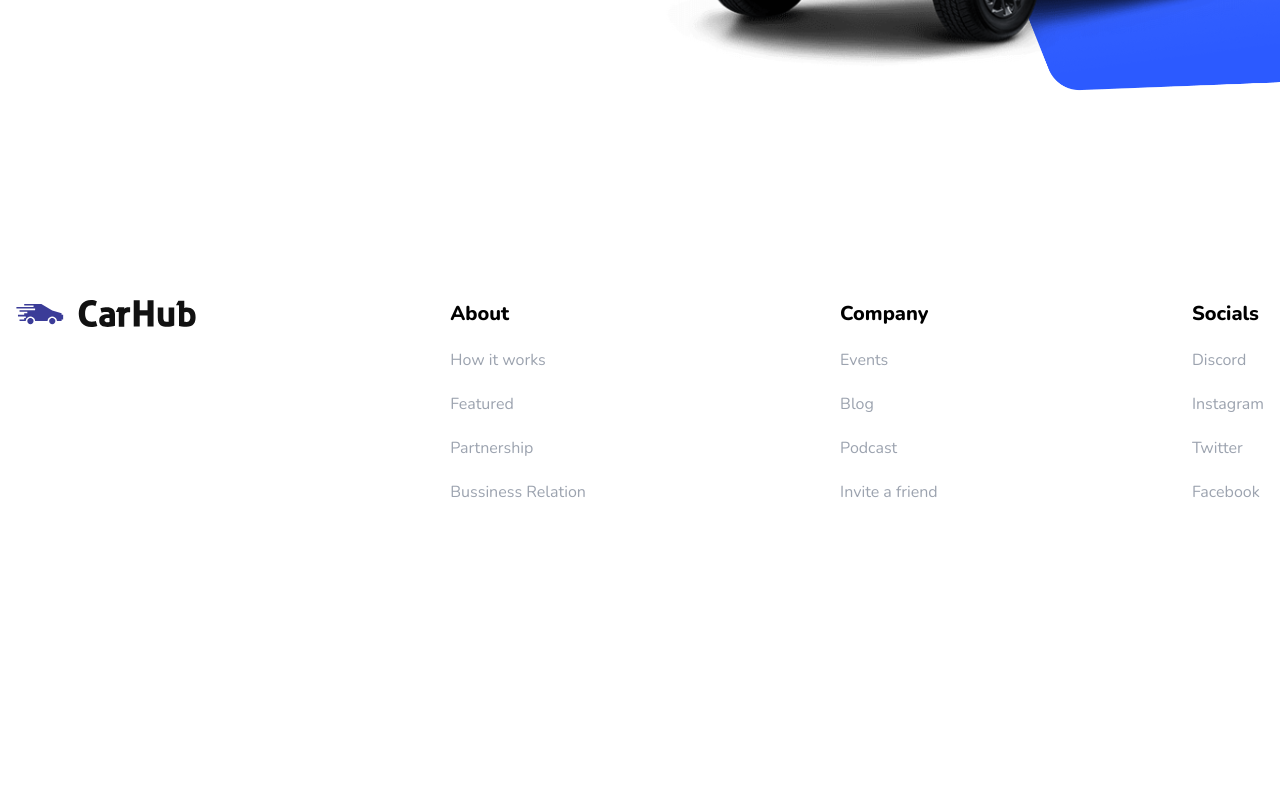
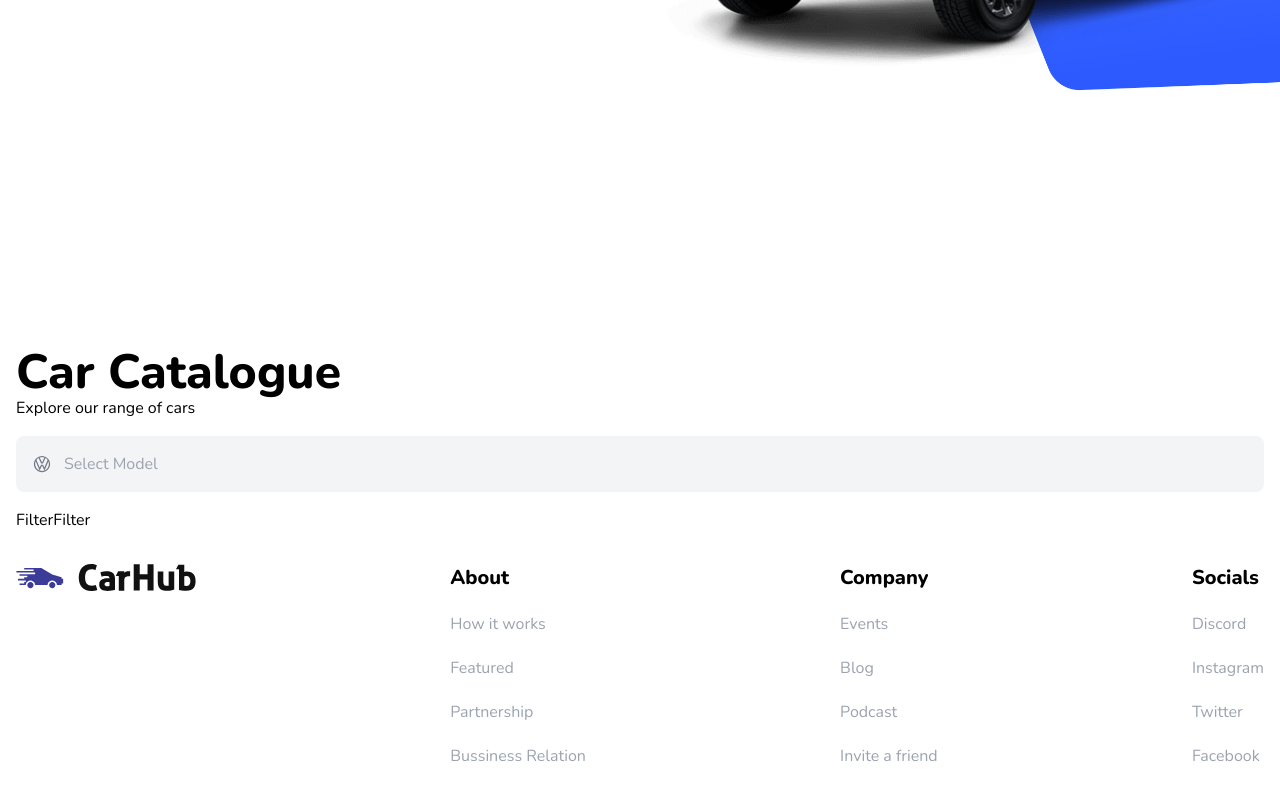
Before and after one commit to ty-vile/car_Project, a Next.js app: page / in a window 1280 px wide. Shown: the part 516-1316 px from the top of the page. Before the commit the page ends 1076 px from the top, so only its background shows below. Built offline with nearby package versions, Linux system fonts and the light colour scheme.

Commit message:
add combobox functionality

```diff
--- a/app/page.tsx
+++ b/app/page.tsx
@@ -1,9 +1,23 @@
-import { Hero } from "@/components";
+import { Filter, Hero, SearchBar } from "@/components";
 
 export default function Home() {
   return (
-    <main className="flex h-screen w-screen justify-center items-center overflow-x-hidden">
+    <main className="overflow-x-hidden">
       <Hero />
+      <div className="mt-12 max-w-[1800px] mx-auto p-4" id="catalogue">
+        <div className="w-full flex flex-col">
+          <h1>Car Catalogue</h1>
+          <p>Explore our range of cars</p>
+        </div>
+        <div className="w-full">
+          <SearchBar />
+
+          <div className="flex">
+            <Filter title="fuel" />
+            <Filter title="year" />
+          </div>
+        </div>
+      </div>
     </main>
   );
 }
--- /dev/null
+++ b/components/Filter.tsx
@@ -0,0 +1,7 @@
+import { FilterProps } from "@/types";
+
+function Filter({ title }: FilterProps) {
+  return <div>Filter</div>;
+}
+
+export default Filter;
--- a/components/Header.tsx
+++ b/components/Header.tsx
@@ -5,7 +5,7 @@ import { Button } from "@/components";
 function Header() {
   return (
     <header className="fixed bg-white w-full z-50">
-      <nav className="flex items-center justify-between max-w-[1800px] mx-auto  p-4">
+      <nav className="flex items-center justify-between max-w-[1800px] mx-auto p-4">
         <div>
           <Link href="/">
             <Image
--- a/components/Hero.tsx
+++ b/components/Hero.tsx
@@ -7,7 +7,7 @@ function Hero() {
   const handleScroll = () => {};
 
   return (
-    <div className="flex flex-col z-0 max-w-[1800px] mx-auto xl:flex-row w-full">
+    <div className="flex flex-col min-h-screen items-center z-0 max-w-[1800px] mx-auto xl:flex-row w-full">
       <div className="flex flex-col w-full gap-5 mb-20 px-4 pt-24 z-20 xl:mb-0  xl:pt-0 xl:justify-center ">
         <h1>Find, book, or rent a car - quickly and easily!</h1>
         <p className="text-xl">
--- /dev/null
+++ b/components/SearchBar.tsx
@@ -0,0 +1,21 @@
+"use client";
+import { useState } from "react";
+import { SearchManufacturer } from "@/components";
+
+function SearchBar() {
+  const [manufacturer, setManufacturer] = useState("");
+  const handleSearch = () => {};
+
+  return (
+    <form onSubmit={handleSearch}>
+      <div className="my-4 w-full">
+        <SearchManufacturer
+          manufacturer={manufacturer}
+          setManufacturer={setManufacturer}
+        />
+      </div>
+    </form>
+  );
+}
+
+export default SearchBar;
--- /dev/null
+++ b/components/SearchManufacturer.tsx
@@ -0,0 +1,73 @@
+"use client";
+
+import Image from "next/image";
+import { useState, Fragment } from "react";
+import { SearchManufacturerProps } from "@/types";
+import { Combobox, Transition } from "@headlessui/react";
+import { manufacturers } from "@/constants";
+
+function SearchManufacturer({
+  manufacturer,
+  setManufacturer,
+}: SearchManufacturerProps) {
+  const [query, setQuery] = useState("");
+
+  const filteredManufacturers =
+    query === ""
+      ? manufacturers
+      : manufacturers.filter((item) =>
+          item
+            .toLowerCase()
+            .replace(/\s+/g, "")
+            .includes(query.toLowerCase().replace(/\s+/g, ""))
+        );
+
+  return (
+    <div className="">
+      <Combobox>
+        <div className="relative w-full">
+          <Combobox.Button className="absolute top-[18px]">
+            <Image
+              src="/car-logo.svg"
+              width={20}
+              height={20}
+              className="ml-4"
+              alt="Dropdown Button"
+            />
+          </Combobox.Button>
+          <Combobox.Input
+            className="p-4 bg-gray-100 rounded-lg w-full pl-12 focus:outline-blue-primary"
+            placeholder="Select Model"
+            displayValue={(manufacturer: string) => manufacturer}
+            onChange={(e) => setQuery(e.target.value)}
+          />
+          <Transition
+            as={Fragment}
+            leave="transition ease-in duration-100"
+            leaveFrom="opacity-100"
+            leaveTo="opacity-0"
+            afterLeave={() => setQuery("")}
+          >
+            <Combobox.Options className="bg-gray-100 rounded-lg">
+              {filteredManufacturers.map((item) => (
+                <Combobox.Option
+                  key={item}
+                  className={({ active }) =>
+                    `relative  px-4 py-2 my-1 first:my-0 ${
+                      active ? "bg-blue-primary text-white" : "text-gray-dark"
+                    }`
+                  }
+                  value={item}
+                >
+                  {item}
+                </Combobox.Option>
+              ))}
+            </Combobox.Options>
+          </Transition>
+        </div>
+      </Combobox>
+    </div>
+  );
+}
+
+export default SearchManufacturer;
--- a/components/index.ts
+++ b/components/index.ts
@@ -2,5 +2,8 @@ import Hero from "./Hero";
 import Button from "./Button";
 import Footer from "./Footer";
 import Header from "./Header";
+import Filter from "./Filter";
+import SearchBar from "./SearchBar";
+import SearchManufacturer from "./SearchManufacturer";
 
-export { Hero, Button, Footer, Header };
+export { Hero, Button, Footer, Header, Filter, SearchBar, SearchManufacturer };
--- a/package.json
+++ b/package.json
@@ -9,6 +9,7 @@
     "lint": "next lint"
   },
   "dependencies": {
+    "@headlessui/react": "^1.7.15",
     "@types/node": "20.3.1",
     "@types/react": "18.2.12",
     "@types/react-dom": "18.2.5",
```
Also changed, not shown: types/index.ts (+9 -0 lines), 1 other file (tests, documents, lock files or other folders).
